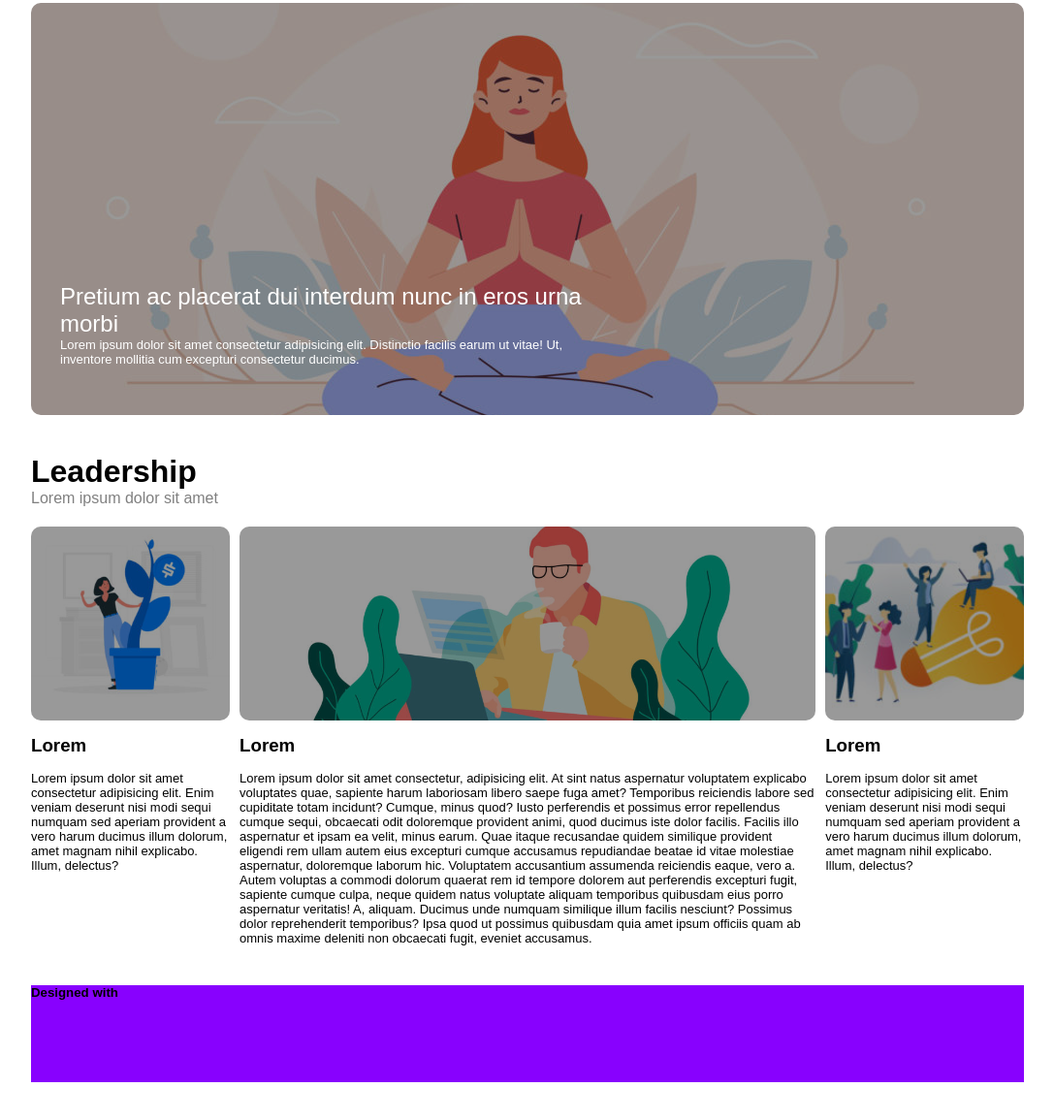
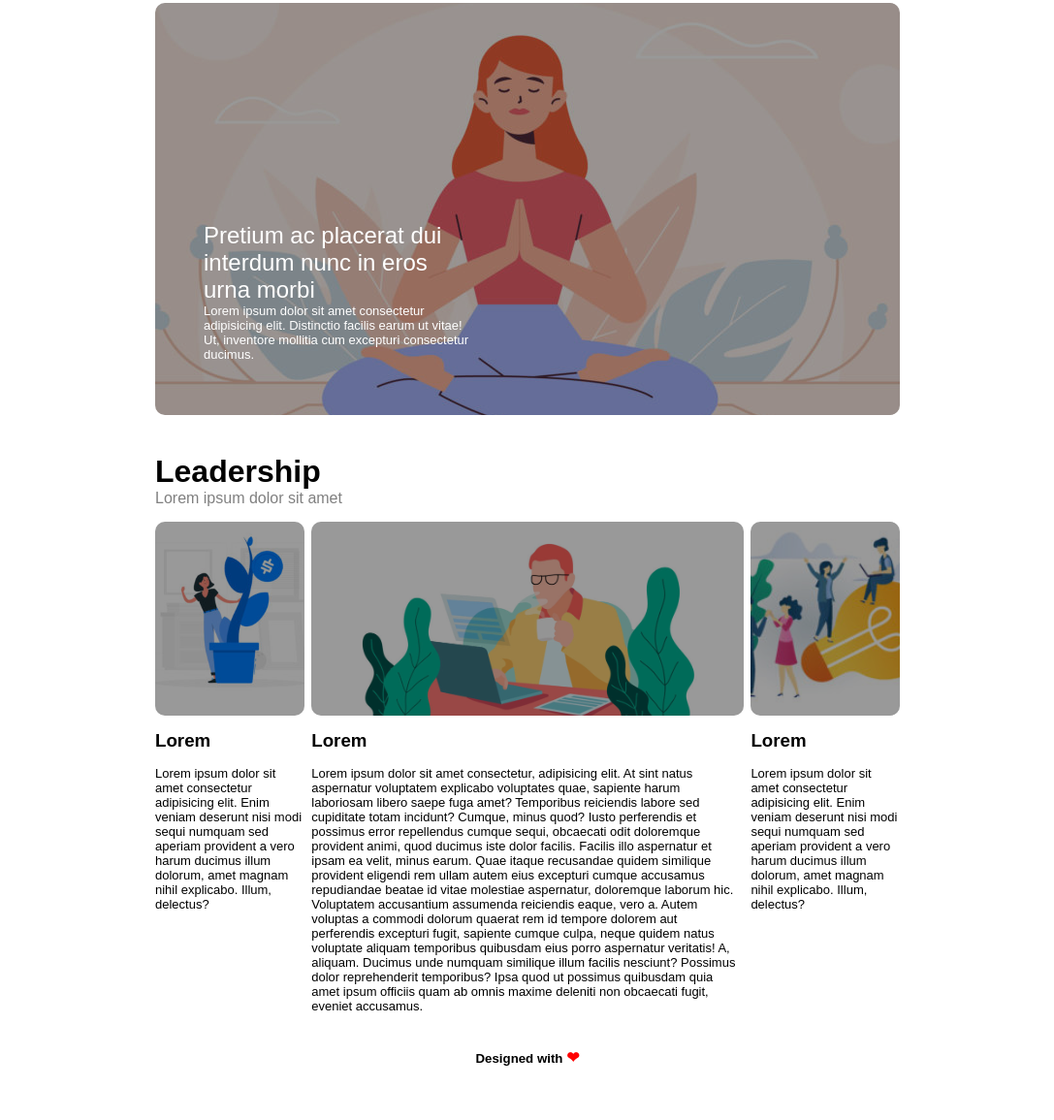
Before and after one commit to LorenzoTorelli/htmlcss-wp, a plain HTML site: page index.html in a window 1280 px wide. Shown: the part 141-1296 px from the top of the page at 97% size, without its empty margins (96-1183 px from the left). Drawn offline with Linux system fonts and the light colour scheme.

Commit message:
esercizio-concluso

```diff
--- a/css/style.css
+++ b/css/style.css
@@ -6,8 +6,8 @@
     font-family: Arial, Helvetica, sans-serif;
 }
 
-body {
-    width: 80%;
+.main-container {
+    width: 60%;
     margin: 0 auto;
 }
 
@@ -20,8 +20,6 @@ body {
 .header-top, .header-bottom {
     margin-top: 20px;
 }
-
-
 
 #image {
     height: 50px;
@@ -50,12 +48,12 @@ nav a {
 
 
 .text-header {
-    width: 60%;
-    padding: 30px;
+    width: 50%;
+    padding: 50px;
     bottom: 0px;
     left: 0px;
     position: absolute;
-    margin-bottom: 20px;
+    margin-bottom: 5px;
 
 }
 
@@ -139,9 +137,14 @@ nav a {
 
 /* ********* footer ********* */
 .footer {
-    height: 100px;
-    margin-bottom: 50px;
+    text-align: center;
+    margin-bottom: 40px;
 }
+#heart {
+    color: red;
+    font-size: larger;
+}
+
 
 /* ********* debug ********* */
 .debug .header-top {
--- a/index.html
+++ b/index.html
@@ -10,6 +10,7 @@
 
 <body>
     <!-- header  -->
+    <div class="main-container">
         <header>
             <div class="header-top ">
                 <div id="logo"><img id = "image" src="img/logo.png" alt="logo"></div>
@@ -64,13 +65,13 @@
                 </div>
             </div>
         </main>
-
         <!-- footer  -->
-    <footer class="debug">
+        <footer>
             <div class="footer">
-            <h5>Designed with </h5>
+                <h5>Designed with <span id="heart">&#10084;</span></h5>
             </div>
         </footer>
+    </div>
 
 </body>
 </html>
```
Lines whose indentation alone changed are shown as unchanged.
